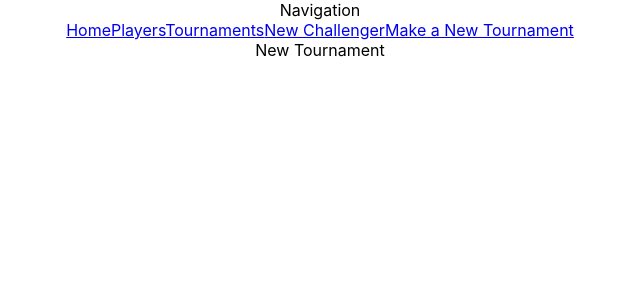
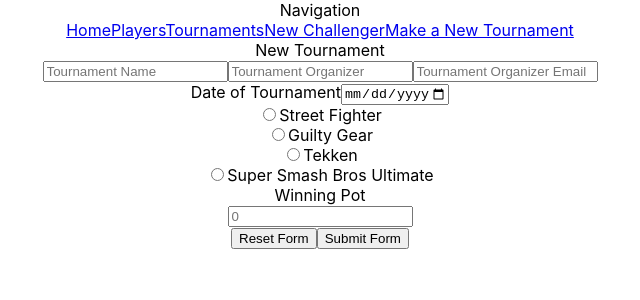
Before and after one commit to badihaki/phase-2-project, a React (Create React App) app in the folder flatiron-p2-final-app/: page /newtourney in a window 1280 px wide. Shown: the top 300 px of the page, without its empty margins (320-960 px from the left). Built offline with nearby package versions, Linux system fonts and the light colour scheme.

Commit message:
Working on NewTourneyForm component, building out the form

```diff
--- a/flatiron-p2-final-app/db.json
+++ b/flatiron-p2-final-app/db.json
@@ -10,7 +10,12 @@
         {
             "ID": 1,
             "name": "South Side Brawl",
-            "challengerIDs": [1]
+            "organizer": "Haki",
+            "email": "xxx@xxx.com",
+            "date": "2022-07-17",
+            "challengerIDs": [1],
+            "game": "Street Fighter",
+            "pot": 250
         }
     ]
 }
--- a/flatiron-p2-final-app/src/components/NewTourneyForm.js
+++ b/flatiron-p2-final-app/src/components/NewTourneyForm.js
@@ -1,9 +1,42 @@
 import React from "react";
 
 function NewTournamentForm(){
+    function handleSubmitForm(event){
+        event.preventDefault();
+    }
     return(
-        <div>
+        <div className="tourneyForm">
             New Tournament
+            <form onSubmit={handleSubmitForm} >
+                <div>
+                    <input type={"text"} name="name" placeholder="Tournament Name" required />
+                    <input type={"text"} name="organizerName" placeholder="Tournament Organizer" required />
+                    <input type={"email"} name="email" placeholder="Tournament Organizer Email" required />
+                </div>
+                <div>
+                    Date of Tournament
+                    <input type={"date"} name="date" min={"2022-07-01"} max={"2157-12-12"} required />
+                </div>
+                <div>
+                    <input type="radio" name="game" value={"Street Fighter"} />Street Fighter
+                    <br />
+                    <input type="radio" name="game" value={"Guilty Gear"} />Guilty Gear
+                    <br />
+                    <input type="radio" name="game" value={"Tekken"} />Tekken
+                    <br />
+                    <input type="radio" name="game" value={"Smash Ultimate"} />Super Smash Bros Ultimate
+                </div>
+                <div>
+                    Winning Pot
+                    <div>
+                    <input type="number" name="pot" placeholder={0} />
+                    </div>
+                </div>
+                <div>
+                    <button type="reset">Reset Form</button>
+                    <button type="submit">Submit Form</button>
+                </div>
+            </form>
         </div>
     )
 }
```
Also changed, not shown: 1 other file (tests, documents, lock files or other folders).
